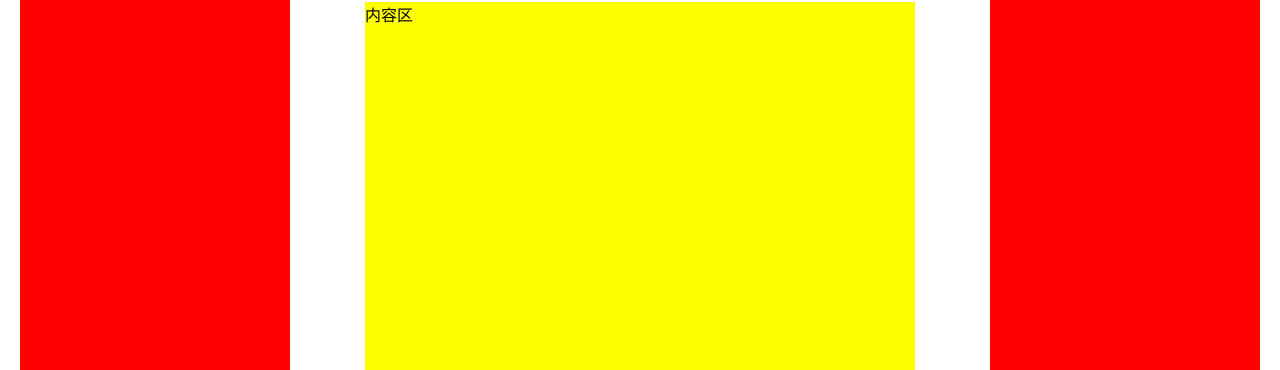
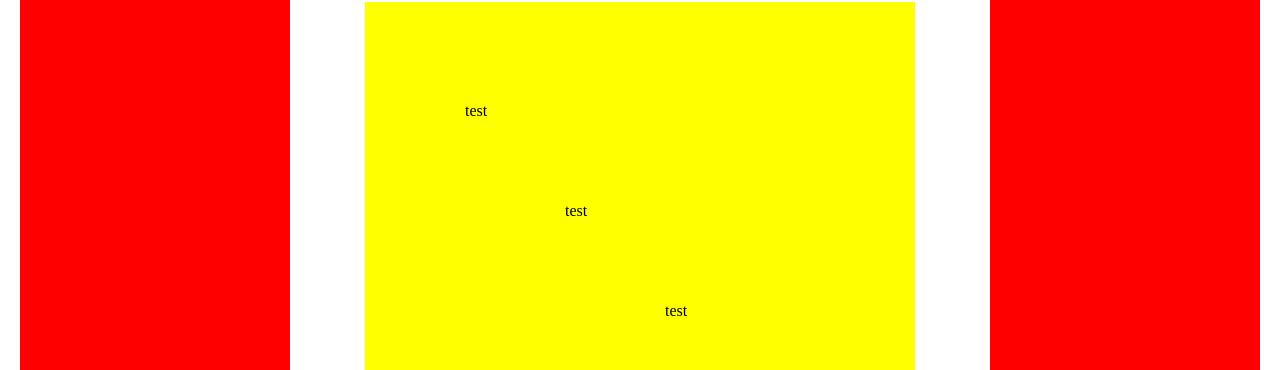
Before and after one commit to hayeslv/lowcode-editor-study, a Vue app: page / in a window 1280 px wide. Shown: the part 118-488 px from the top of the page. Built offline with nearby package versions, Linux system fonts and the light colour scheme.

Commit message:
editor-block

```diff
--- a/package.json
+++ b/package.json
@@ -43,6 +43,8 @@
     "ignorePatterns": [
       "auto-imports.d.ts"
     ],
-    "rules": {}
+    "rules": {
+      "@typescript-eslint/no-unused-vars": "off"
+    }
   }
 }
--- a/src/App.tsx
+++ b/src/App.tsx
@@ -1,17 +1,23 @@
-import { defineComponent, ref } from "vue";
+import { defineComponent, ref, watch } from "vue";
 import data from "~/data.json";
-import Editor from "./packages/editor";
+import Editor from "./packages/Editor";
 import "~/style/index.scss";
 
 export default defineComponent({
   setup() {
     const state = ref(data);
 
+    // watch(() => state.value, () => {
+    //   console.log(state.value);
+    // }, { deep: true });
+
     return { state };
   },
   render() {
     return <div class="app">
-      <Editor data={this.state}></Editor>
+      {/* 指定值，修饰符 */}
+      {/* <Editor v-model={[this.state, "data", ["trim"]]} ></Editor> */}
+      <Editor data={this.state} {...{ "onUpdate:modelValue": (data) => (this.state = data) }}></Editor>
     </div>;
   },
 });
--- a/src/data.json
+++ b/src/data.json
@@ -1,9 +1,11 @@
 {
   "container": {
-    "width": "550px",
-    "height": "550px"
+    "width": 550,
+    "height": 550
   },
   "blocks": [
-
+    { "top": 100, "left": 100, "zIndex": 1, "key": "text" },
+    { "top": 200, "left": 200, "zIndex": 1, "key": "button" },
+    { "top": 300, "left": 300, "zIndex": 1, "key": "input" }
   ]
 }
--- /dev/null
+++ b/src/packages/EditorBlock.tsx
@@ -0,0 +1,19 @@
+import { computed, defineComponent } from "vue";
+
+export default defineComponent({
+  props: {
+    block: { type: Object, required: true },
+  },
+  setup(props) {
+    const blockStyles = computed(() => ({
+      top: `${props.block.top}px`,
+      left: `${props.block.left}px`,
+      zIndex: `${props.block.zIndex}`,
+    }));
+
+    return { blockStyles };
+  },
+  render() {
+    return <div class="editor-block" style={this.blockStyles}>test</div>;
+  },
+});
--- a/src/packages/editor.tsx
+++ b/src/packages/editor.tsx
@@ -1,11 +1,24 @@
-import { defineComponent } from "vue";
+import { computed, defineComponent } from "vue";
 import "~/style/editor.scss";
+import EditorBlock from "./EditorBlock";
 
 export default defineComponent({
   props: {
-    data: { type: Object },
+    data: { type: Object, required: true },
   },
-  setup() {},
+  emits: ["update:modelValue"],
+  setup(props, { emit }) {
+    const data = computed(() => {
+      return props.data;
+    });
+
+    const containerStyles = computed(() => ({
+      width: data.value.container.width + "px",
+      height: data.value.container.height + "px",
+    }));
+    console.log(containerStyles);
+    return { containerStyles };
+  },
   render() {
     return <div class="editor">
       <div class="editor-left">左侧物料区</div>
@@ -15,8 +28,12 @@ export default defineComponent({
         {/* 负责产生滚动条（页面比较长的情况下） */}
         <div class="editor-container-canvas">
           {/* 内容区域 */}
-          <div class="editor-container-canvas__content">
-            内容区
+          <div class="editor-container-canvas__content" style={this.containerStyles}>
+            {
+              this.data.blocks.map(block => (
+                <EditorBlock block={block}></EditorBlock>
+              ))
+            }
           </div>
         </div>
       </div>
--- a/src/style/editor.scss
+++ b/src/style/editor.scss
@@ -32,9 +32,12 @@
       .editor-container-canvas__content {
         margin: 20px auto;
         background: yellow;
-        width: 550px;
-        height: 550px;
+        position: relative;
       }
     }
   }
 }
+
+.editor-block{
+  position: absolute;
+}
--- a/tsconfig.json
+++ b/tsconfig.json
@@ -5,7 +5,7 @@
     "useDefineForClassFields": true,
     "module": "esnext",
     "moduleResolution": "node",
-    "strict": true,
+    "strict": false,
     "jsx": "preserve",
     "sourceMap": true,
     "resolveJsonModule": true,
```
